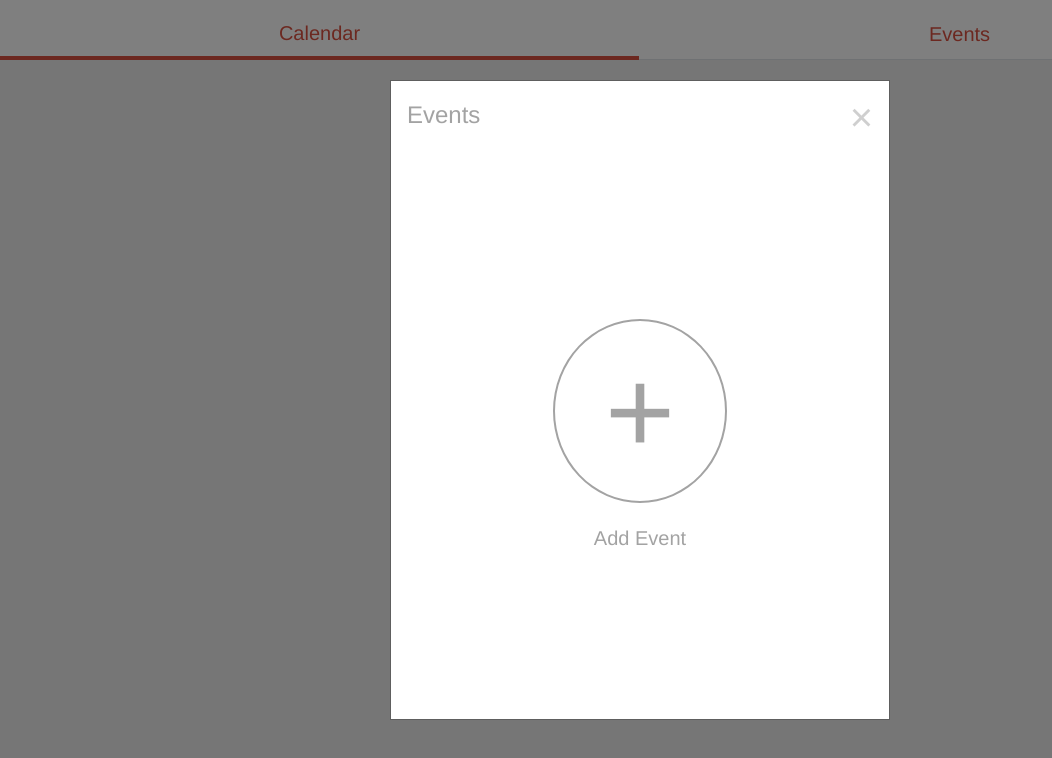
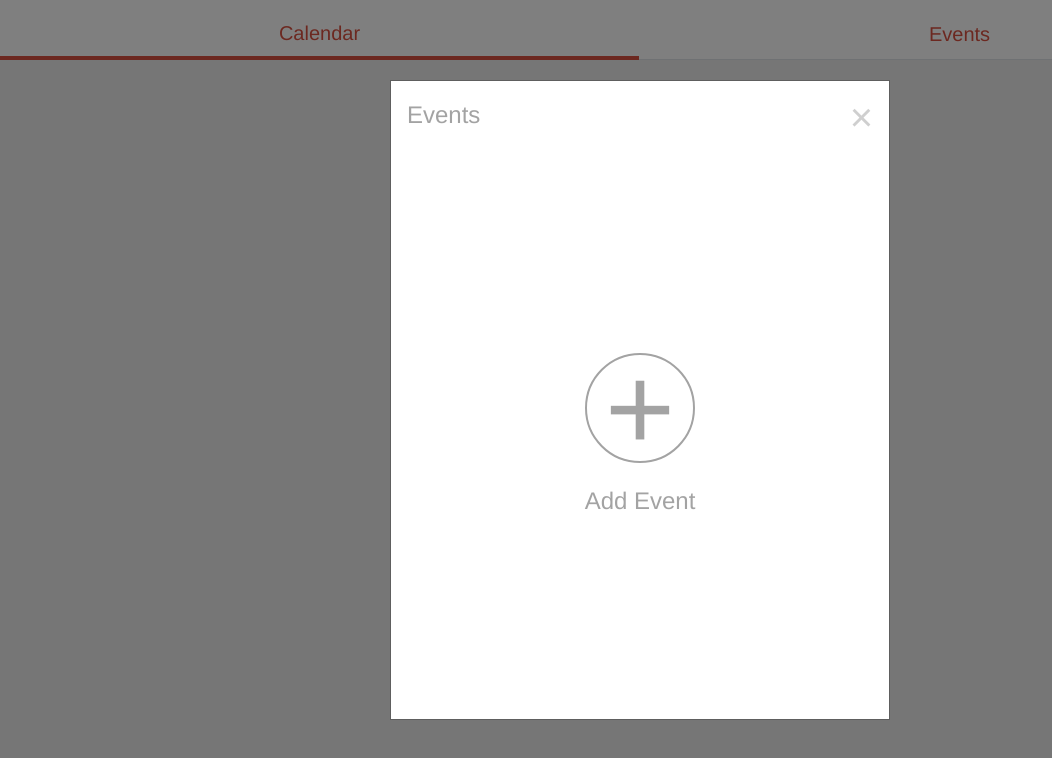
Before and after one commit to Ako92/calendar, a React (Create React App) app: page / in a window 1280 px wide. Both pictures are taken after a click on the item "10". Shown: the top 758 px of the page, without its empty margins (0-1052 px from the left). Built offline with nearby package versions, Linux system fonts and the light colour scheme.

Commit message:
add and delete item styles improved

```diff
--- a/src/Components/EventCard/eventCardStyles.jsx
+++ b/src/Components/EventCard/eventCardStyles.jsx
@@ -30,5 +30,5 @@ export const EventCardImgTag = styled.img`
 `;
 
 export const DeleteEventImgTag = styled.img`
-  padding-bottom: 10px;
+  width: 50%;
 `;
--- a/src/Components/EventListRenderer/index.jsx
+++ b/src/Components/EventListRenderer/index.jsx
@@ -104,7 +104,7 @@ const EventListRenderer = (props) => {
   );
   const DeleteItemModalContent = (
     <CircularScreenContainerTag>
-      <CircularButtonTag TallContent={true}>
+      <CircularButtonTag>
         <DeleteEventImgTag src="/icons/delete.png" alt="delete event" />
       </CircularButtonTag>
       <CircularScreenDescriptionTag>Are you sure?</CircularScreenDescriptionTag>
--- a/src/Components/ModalEvents/index.jsx
+++ b/src/Components/ModalEvents/index.jsx
@@ -10,7 +10,7 @@ import {
   CircularScreenDescriptionTag,
 } from "../../Styles/globalStyles";
 import EventListRenderer from "../EventListRenderer";
-import { AddNewItemContainerTag, PlusCharTag } from "./modalEventsStyles";
+import { AddNewItemContainerTag, AddNewItemSpanTag, PlusCharTag } from "./modalEventsStyles";
 const ADD_EVENT = "Add Event";
 /**
  * Modal Events
@@ -90,9 +90,11 @@ const ModalEvents = (props) => {
               setAddNewEvent(true);
             }}
           >
-            +
+            <AddNewItemSpanTag>+</AddNewItemSpanTag>
           </CircularButtonTag>
-          <CircularScreenDescriptionTag>{ADD_EVENT}</CircularScreenDescriptionTag>
+          <CircularScreenDescriptionTag>
+            {ADD_EVENT}
+          </CircularScreenDescriptionTag>
         </CircularScreenContainerTag>
       );
     }
--- a/src/Components/ModalEvents/modalEventsStyles.jsx
+++ b/src/Components/ModalEvents/modalEventsStyles.jsx
@@ -17,3 +17,8 @@ export const PlusCharTag = styled.span`
     content: "+";
   }
 `;
+
+export const AddNewItemSpanTag = styled.span`
+  align-self: center;
+  font-size: 120px;
+`;
--- a/src/Styles/globalStyles.jsx
+++ b/src/Styles/globalStyles.jsx
@@ -70,8 +70,11 @@ const GlobalStyles = createGlobalStyle`
 export default GlobalStyles;
 
 export const CircularButtonTag = styled.button`
-  font-size: 120px;
-  padding: ${(props) => (props.TallContent ? "0px 70px" : "0px 50px")};
+  display: flex;
+  justify-content: center;
+  align-items: center;
+  width: 110px;
+  height: 110px;
   border: 2px solid ${LIGHT_GRAY_COLOR};
   border-radius: 50%;
   color: ${LIGHT_GRAY_COLOR};
@@ -91,5 +94,5 @@ export const CircularScreenContainerTag = styled.span`
 export const CircularScreenDescriptionTag = styled.span`
   margin-top: 20px;
   color: ${LIGHT_GRAY_COLOR};
-  font-size: 20px;
+  font-size: 24px;
 `;
```
